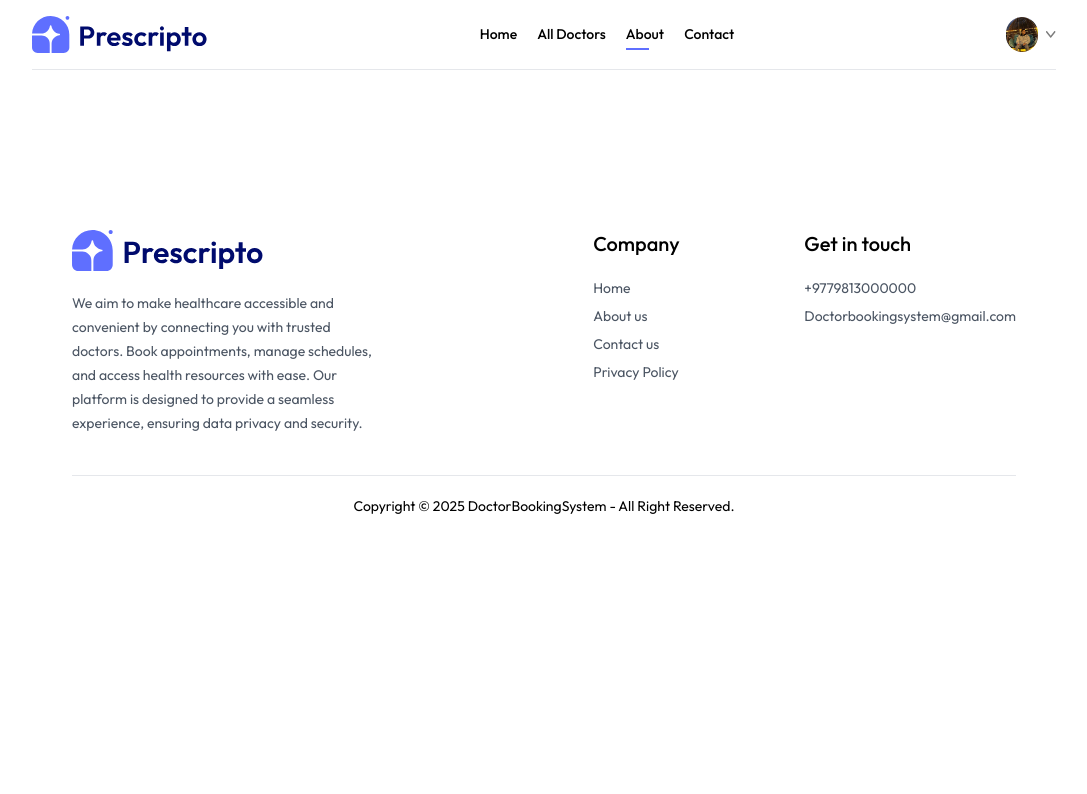
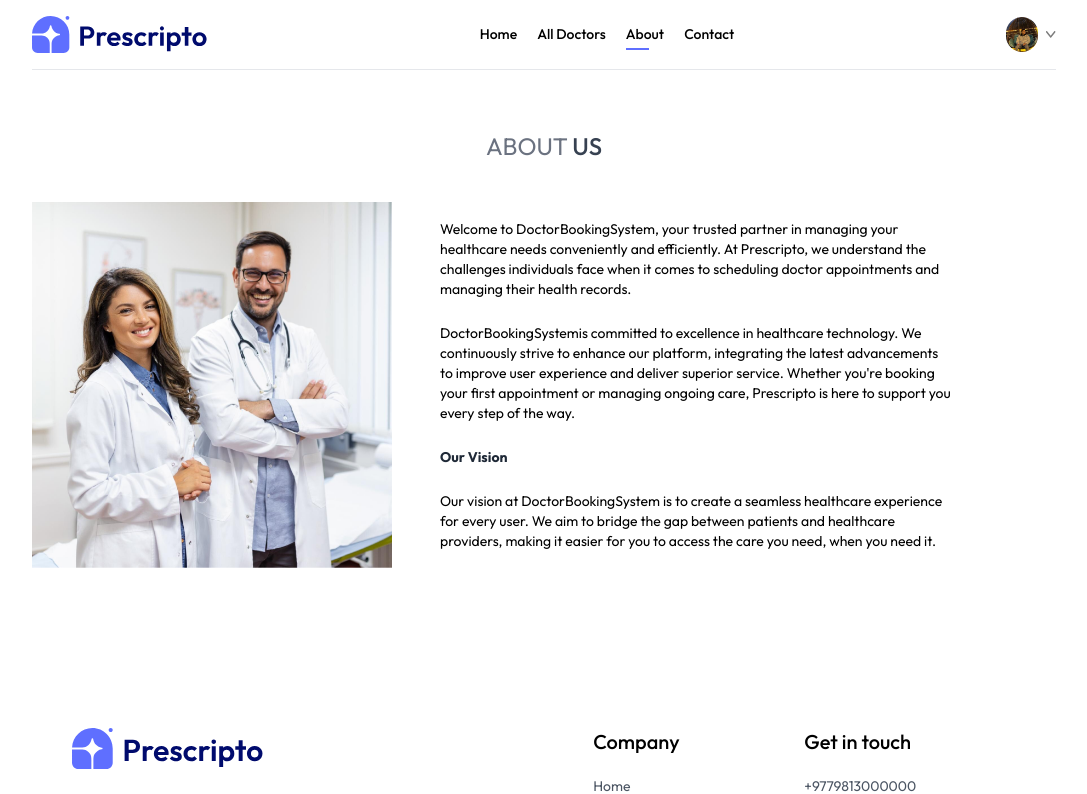
Before and after one commit to Sumitkhadka10/DocBS, a React (Vite) app in the folder frontend/: page /about in a window 1280 px wide. Shown: the top 794 px of the page, without its empty margins (96-1183 px from the left). Built offline with nearby package versions, Linux system fonts and the light colour scheme; the HTML template or start-up script is replaced by a standard one.

Commit message:
Created About section

```diff
--- a/frontend/src/pages/About.jsx
+++ b/frontend/src/pages/About.jsx
@@ -1,9 +1,21 @@
 import React from 'react'
+import { assets } from '../assets/assets'
 
 const About = () => {
   return (
     <div>
-
+        <div className='text-center text-2xl pt-10 text-gray-500'>
+          <p>ABOUT <span className='text-gray-700 font-medium'>US</span></p>
+        </div>
+        <div className='my-10 flex flex-col md:flex-row gap-12'>
+          <img className='w-full md:max-w-[360px]' src={assets.about_image} alt="" />
+          <div className='flex flex-col justify-center gap-6 md:w-2/4 text-sm textgray-600'>
+            <p>Welcome to DoctorBookingSystem, your trusted partner in managing your healthcare needs conveniently and efficiently. At Prescripto, we understand the challenges individuals face when it comes to scheduling doctor appointments and managing their health records.</p>
+            <p>DoctorBookingSystemis committed to excellence in healthcare technology. We continuously strive to enhance our platform, integrating the latest advancements to improve user experience and deliver superior service. Whether you're booking your first appointment or managing ongoing care, Prescripto is here to support you every step of the way.</p>
+            <b className='text-gray-800'>Our Vision</b>
+            <p>Our vision at DoctorBookingSystem is to create a seamless healthcare experience for every user. We aim to bridge the gap between patients and healthcare providers, making it easier for you to access the care you need, when you need it.</p>
+          </div>
+        </div>
     </div>
   )
 }
```
